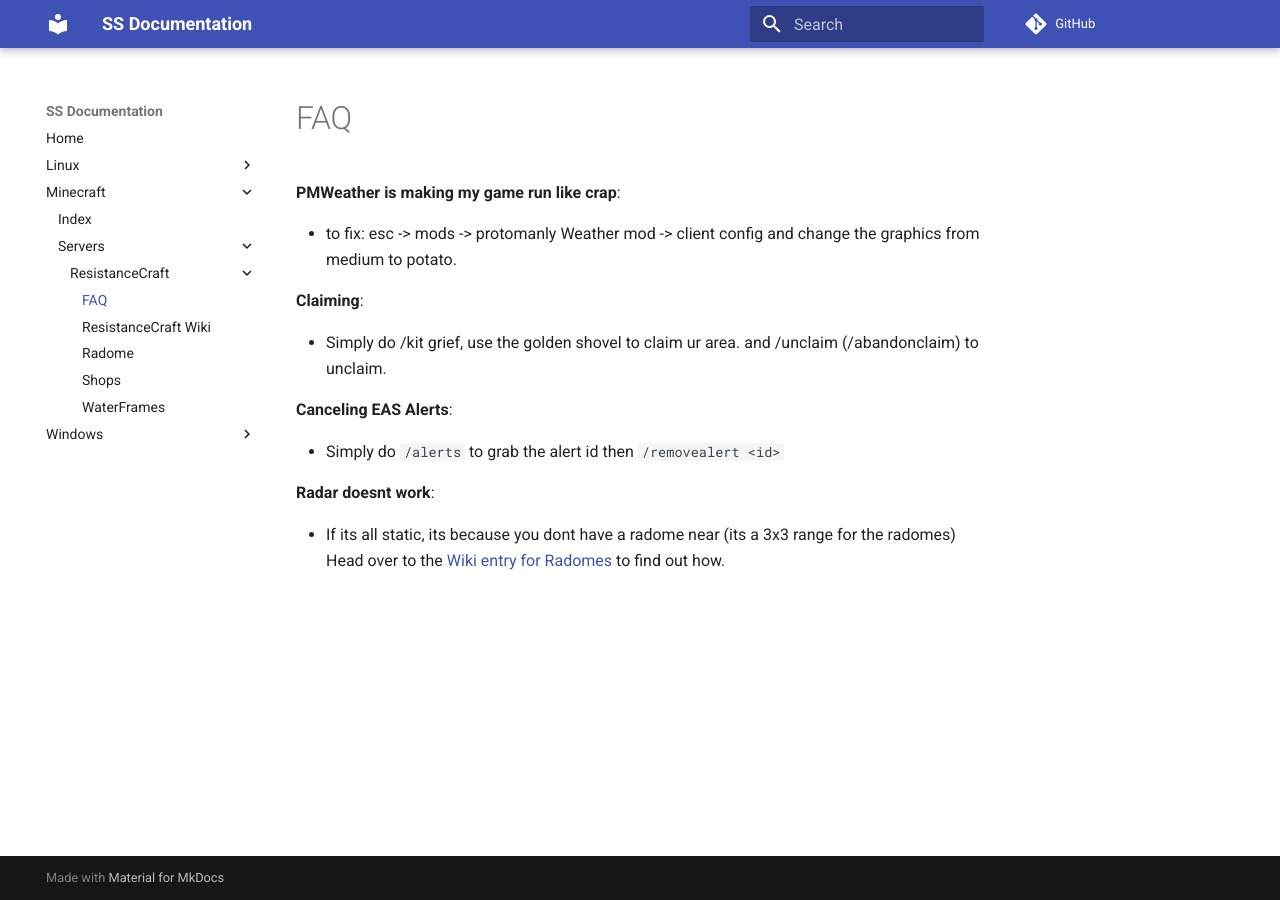
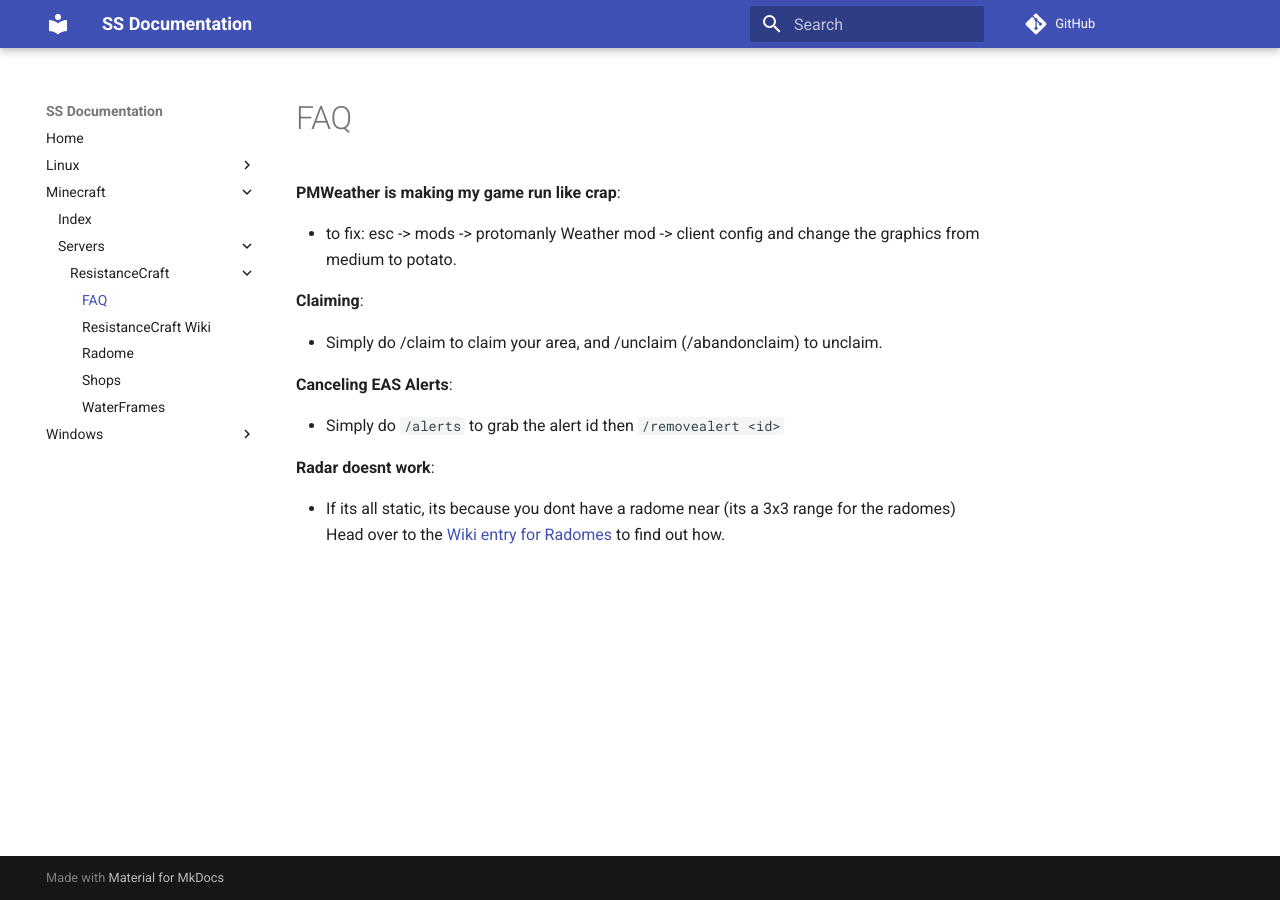
Before and after one commit to mystara2/notes, an MkDocs documentation site: the page built from docs/Minecraft/Servers/ResistanceCraft/FAQ.md, in a window 1280 px wide. Built offline with MkDocs 1.6.1 and Material for MkDocs 9.7.7, drawn with Linux system fonts in a browser that asks for light colours; comment, search, counter and statistics services are not loaded.

Commit message:
FAQ.md: fix how to claim

```diff
--- a/docs/Minecraft/Servers/ResistanceCraft/FAQ.md
+++ b/docs/Minecraft/Servers/ResistanceCraft/FAQ.md
@@ -4,7 +4,7 @@
 
 **Claiming**:
 
-* Simply do /kit grief, use the golden shovel to claim ur area. and /unclaim (/abandonclaim) to unclaim.
+* Simply do /claim to claim your area, and /unclaim (/abandonclaim) to unclaim.
 
 **Canceling EAS Alerts**:
 
```
